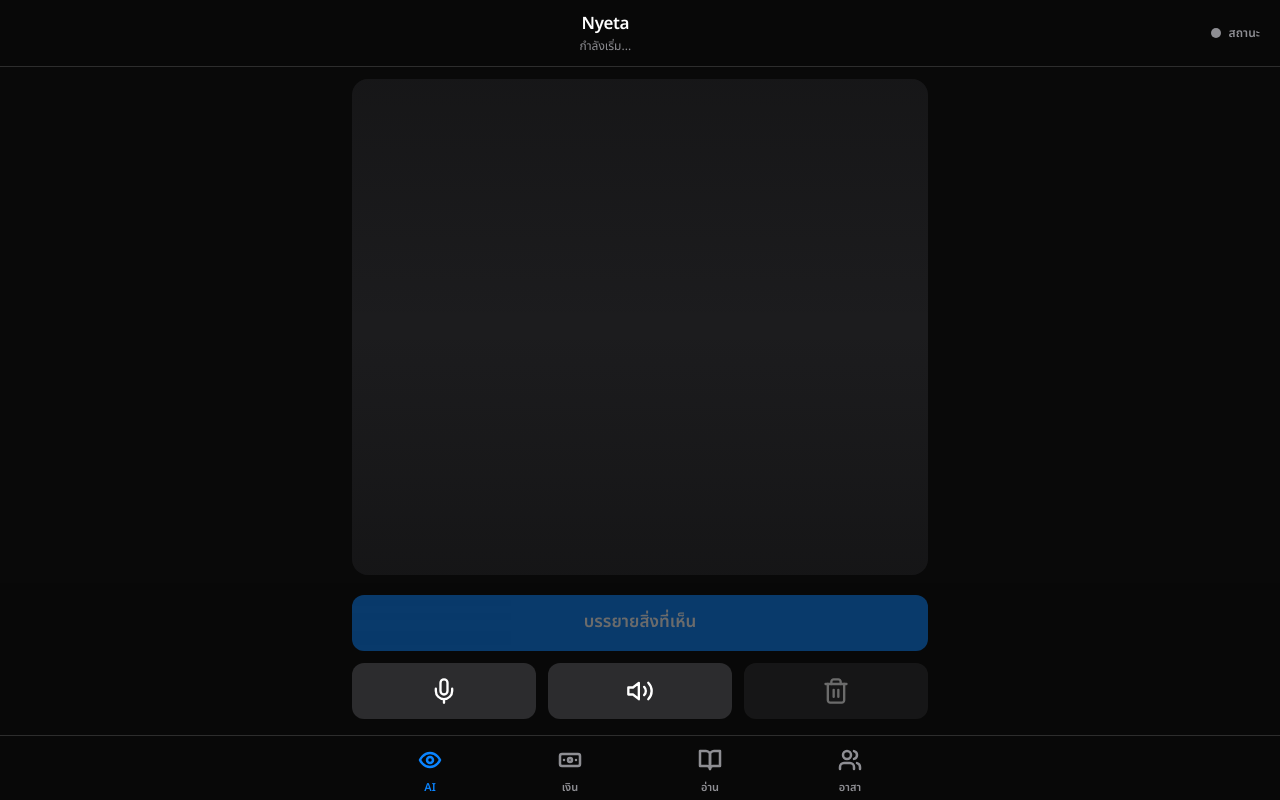
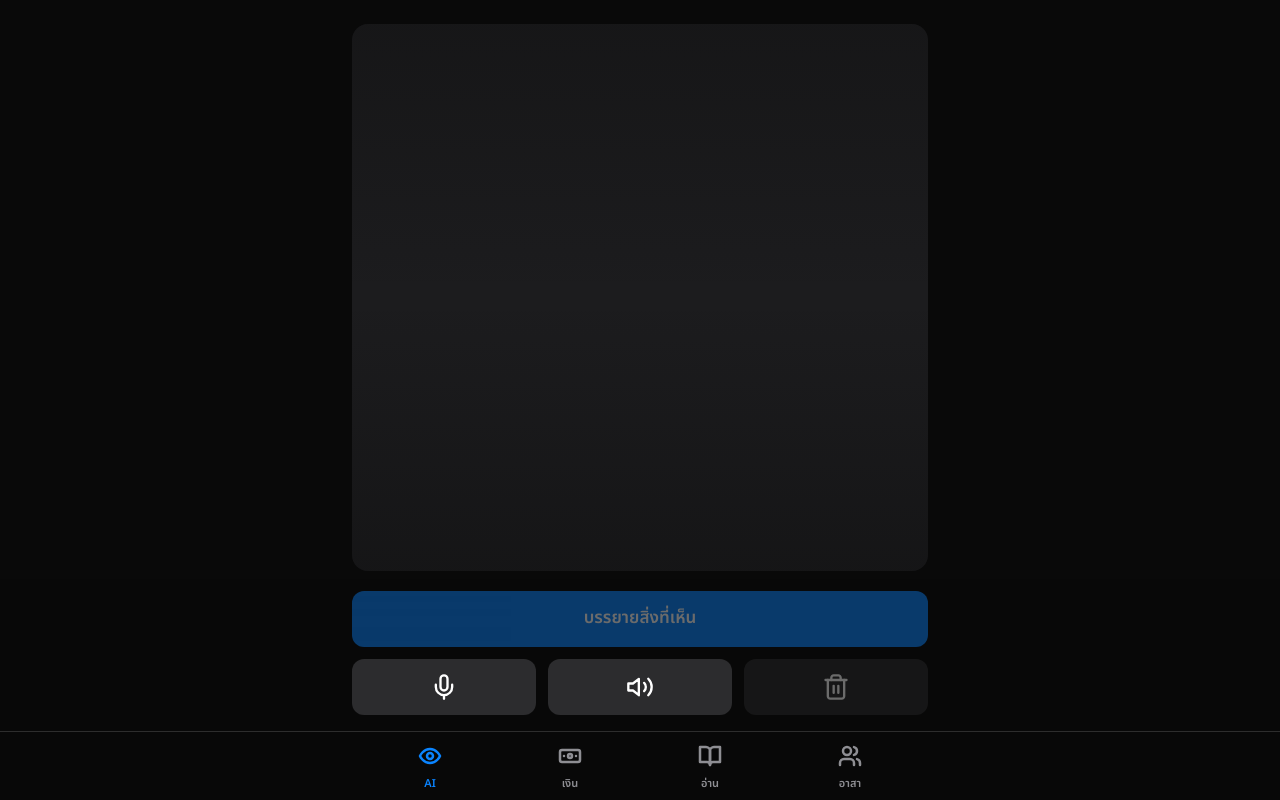
Before and after one commit to 7sadakonr/Nyeta, a Next.js app: page / in a window 1280 px wide. Built offline with nearby package versions, Linux system fonts and the light colour scheme; no server answers.

Commit message:
feat: remove top navbar border and text, add bottom navigation safe-area lift

```diff
--- a/src/features/blind-app/BlindBottomNavigation.tsx
+++ b/src/features/blind-app/BlindBottomNavigation.tsx
@@ -56,7 +56,7 @@ export default function BlindBottomNavigation({ activeTab, callLocked, onSelect
 
     return (
         <nav className="shrink-0 border-t border-white/[0.15] bg-[#090909]/80 backdrop-blur-2xl" role="tablist" aria-label="เมนูหลักสำหรับผู้พิการทางสายตา">
-            <div className="mx-auto grid max-w-xl grid-cols-4 px-2 pt-2">
+            <div className="mx-auto grid max-w-xl grid-cols-4 px-2 pt-2 pb-[max(0.25rem,env(safe-area-inset-bottom))]">
                 {TABS.map((tab, index) => {
                     const disabled = isDisabled(tab.id);
                     return (
--- a/src/features/blind-assistant/BlindAssistScreen.tsx
+++ b/src/features/blind-assistant/BlindAssistScreen.tsx
@@ -372,26 +372,6 @@ export default forwardRef<BlindAssistHandle, BlindAssistScreenProps>(function Bl
 
     // AI response is read by assistive technology from semantic DOM instead of auto-TTS.
 
-    // Derived State
-    const statusLabel = !aiReady
-        ? 'กำลังเริ่ม...'
-        : mode === 'currency'
-            ? currencyBlocked
-                ? 'กล้องโดนบัง'
-                : currencyScanning || currencyMonitoring
-                    ? 'กำลังสแกนเงิน...'
-                    : 'พร้อมสแกน'
-            : mode === 'reader' && (isDocProcessing || aiStatus === 'thinking')
-                ? 'กำลังอ่านเอกสาร...'
-                : mode === 'reader' && readerAligned
-                    ? 'ตรงแล้ว พร้อมถ่าย'
-                    : mode === 'reader' && readerGuidance
-
-                        ? 'จัดกล้อง...'
-                        : aiStatus === 'thinking'
-                            ? 'กำลังคิด...'
-                            : 'AI พร้อม';
-
     const showCapturedText =
         (mode === 'reader' && !!docText) ||
         (mode === 'assistant' && aiMessages.length > 0);
@@ -407,14 +387,7 @@ export default forwardRef<BlindAssistHandle, BlindAssistScreenProps>(function Bl
         >
             <HapticFeedback ref={hapticRef} />
 
-            <TopNavBar
-                aiReady={aiReady}
-                aiStatus={aiStatus}
-                mode={mode}
-                currencyScanning={currencyScanning}
-                currencyMonitoring={currencyMonitoring}
-                statusLabel={statusLabel}
-            />
+            <TopNavBar />
 
             <div className="flex min-h-0 flex-1 flex-col">
                 {cameraError && <p className="sr-only">ไม่สามารถเปิดกล้องได้ กรุณาไปที่การตั้งค่าเบราว์เซอร์ แล้วอนุญาตให้ใช้กล้อง</p>}
--- a/src/features/blind-assistant/components/TopNavBar.tsx
+++ b/src/features/blind-assistant/components/TopNavBar.tsx
@@ -2,35 +2,19 @@ import React from 'react';
 import { BlindMode, AssistantStatus } from '@/features/blind-assistant/types/assistant';
 
 export interface TopNavBarProps {
-    aiReady: boolean;
-    aiStatus: AssistantStatus;
-    mode: BlindMode;
-    currencyScanning: boolean;
-    currencyMonitoring: boolean;
-    statusLabel: string;
+    aiReady?: boolean;
+    aiStatus?: AssistantStatus;
+    mode?: BlindMode;
+    currencyScanning?: boolean;
+    currencyMonitoring?: boolean;
+    statusLabel?: string;
 }
 
-export default function TopNavBar({
-    aiReady,
-    aiStatus,
-    mode,
-    currencyScanning,
-    currencyMonitoring,
-    statusLabel,
-}: TopNavBarProps) {
-    const isWorking = aiStatus === 'thinking' || (mode === 'currency' && (currencyScanning || currencyMonitoring));
-    const statusColor = !aiReady ? 'bg-[#8E8E93]' : isWorking ? 'bg-[#0A84FF]' : 'bg-[#34C759]';
-
+export default function TopNavBar(_props?: TopNavBarProps) {
     return (
-        <header className="grid shrink-0 grid-cols-[1fr_auto] items-center gap-3 border-b border-white/[0.15] bg-[#090909]/80 px-4 pb-3 pt-[calc(env(safe-area-inset-top)+0.75rem)] backdrop-blur-2xl">
-            <div className="min-w-0 text-center" aria-hidden="true">
-                <h1 className="text-[17px] font-semibold tracking-tight text-white">Nyeta</h1>
-                <p className="truncate text-xs text-[#8E8E93]">{statusLabel}</p>
-            </div>
-            <span className="flex min-h-10 items-center gap-2 rounded-none px-1" aria-hidden="true" title={statusLabel}>
-                <span className={`size-2.5 rounded-full ${statusColor}`} />
-                <span className="text-xs font-semibold text-[#8E8E93]">สถานะ</span>
-            </span>
-        </header>
+        <header
+            className="shrink-0 bg-[#090909] pt-[calc(env(safe-area-inset-top)+0.75rem)]"
+            aria-hidden="true"
+        />
     );
 }
```
Also changed, not shown: 2 other files (tests, documents, lock files or other folders).
